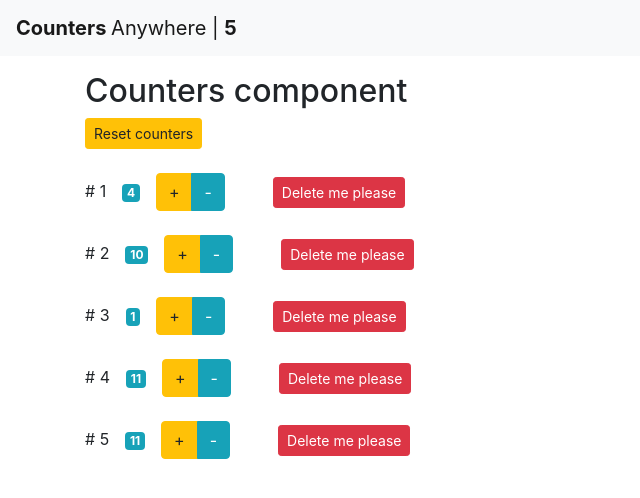
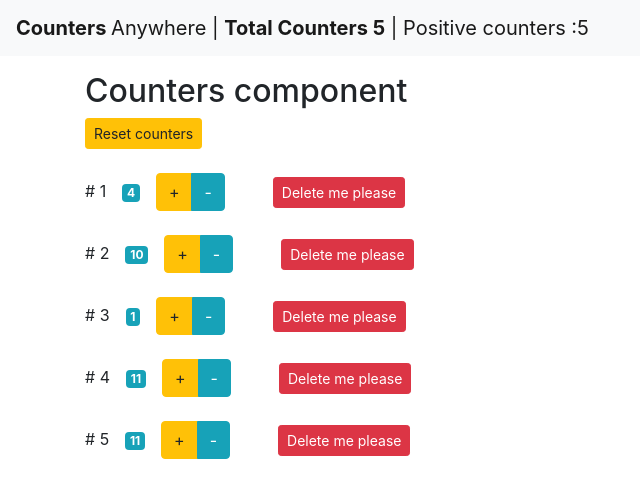
Before and after one commit to andriusdulevicius/reactIntro, a React (Create React App) app: page / in a window 1280 px wide. Shown: the top 498 px of the page, without its empty margins (0-640 px from the left). Built offline with nearby package versions, Linux system fonts and the light colour scheme.

Commit message:
positive counters found

```diff
--- a/src/components/navbar.jsx
+++ b/src/components/navbar.jsx
@@ -1,17 +1,18 @@
 import React, { Component } from 'react';
 
 class NavBar extends Component {
+  countPositiveValues() {
+    const filtered = this.props.counters.filter((c) => c.value > 0);
+    return filtered.length;
+  }
+
   render() {
     return (
       <nav className='navbar navbar-expand-lg navbar-light bg-light'>
         <span className='navbar-brand mb-0'>
-          <strong>Counters </strong> Anywhere | <strong>{this.props.counters.length}</strong>
+          <strong>Counters </strong> Anywhere | <strong> Total Counters {this.props.counters.length}</strong> | Positive
+          counters :{this.countPositiveValues()}
         </span>
-        {/* {this.props.counters.map((c) => (
-          <a href='/' key={c.id}>
-            {c.id}
-          </a>
-        ))} */}
       </nav>
     );
   }
```
